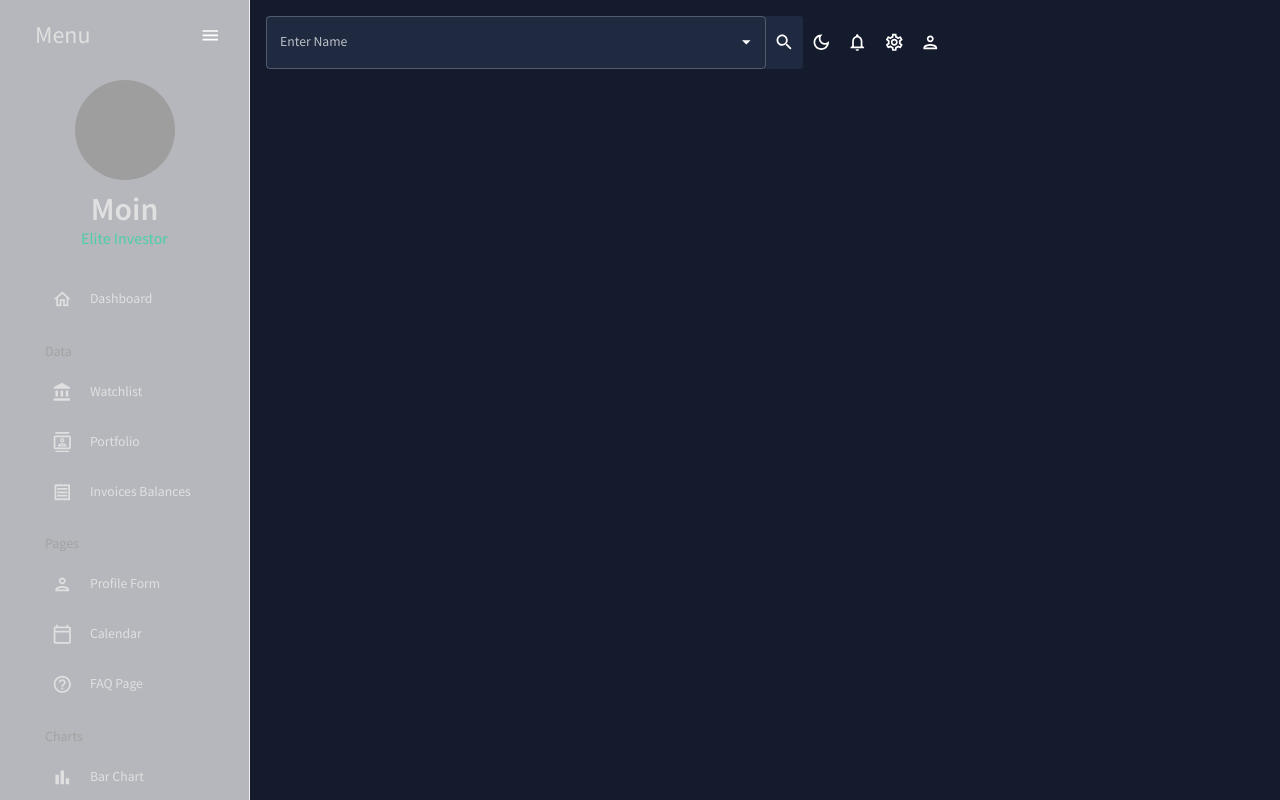
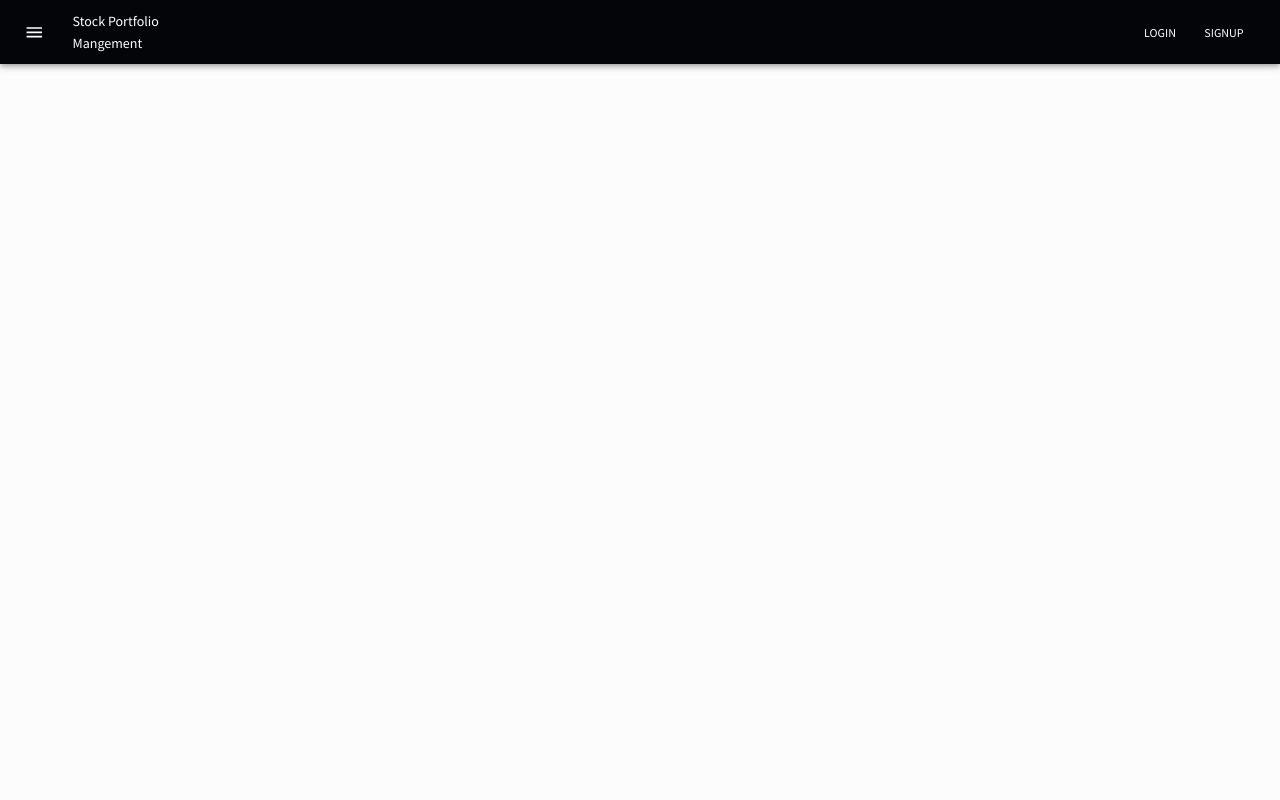
Before and after one commit to SUNIL12502/New, a React (Create React App) app: page / in a window 1280 px wide. Shown: the top 800 px of the page. Built offline with nearby package versions, Linux system fonts and the light colour scheme; grey boxes are pictures that could not be loaded.

Commit message:
Landing Page and routing changes

```diff
--- a/package.json
+++ b/package.json
@@ -5,6 +5,7 @@
   "dependencies": {
     "@emotion/react": "^11.10.5",
     "@emotion/styled": "^11.10.5",
+    "@material-ui/core": "^4.12.4",
     "@mui/icons-material": "^5.10.15",
     "@mui/material": "^5.10.15",
     "@mui/x-data-grid": "^5.17.12",
--- a/src/App.js
+++ b/src/App.js
@@ -6,7 +6,7 @@ import HamburgerMenu from "./global/HamburgerMenu";
 import Dashboard from "./scenes/dashboard";
 import Login from "./scenes/login/Login";
 import Register from "./scenes/register/Register";
-
+import LandingPage from "./global/LandingPage";
 
 function App() {
   const [theme, colorMode] = useMode();
@@ -16,15 +16,18 @@ function App() {
       <ThemeProvider theme={theme}>
         <CssBaseline/>
       <div className="app">
-        <HamburgerMenu />
+
+        {/* <HamburgerMenu /> */}
         <main className="context">
 
-          <Topbar>
-          </Topbar>
+          {/* <Topbar>
+          </Topbar> */}
           <Routes>
+            <Route path="/" element = {<LandingPage />} />
+            <Route path="/home" element = {<><Topbar className="context"/> <HamburgerMenu className="context"/></>} />
             <Route path="/dashboard" element = {<Dashboard />} />
+            <Route path="/register" element = {<Register />} />
             <Route path="/login" element = {<Login />} />
-            <Route path="/register" element = {<Register />} />
           </Routes>
         </main>
 
--- a/src/global/HamburgerMenu.jsx
+++ b/src/global/HamburgerMenu.jsx
@@ -45,7 +45,7 @@ const Item = ({ title, to, icon, selected, setSelected }) => {
 const HamburgerMenu = ()  => {
     const theme = useTheme();
   const colors = tokens(theme.palette.mode);
-  const [isCollapsed, setIsCollapsed] = useState(false);
+  const [isCollapsed, setIsCollapsed] = useState(true);
   const [selected, setSelected] = useState("Dashboard");//Represents the tab which is currently selected(Change Later)
     return (
         <Box
--- /dev/null
+++ b/src/global/LandingPage.jsx
@@ -0,0 +1,184 @@
+// const LandingPage = ()  => {
+//     return (
+//     <div>
+
+//     </div>)
+// }
+
+// export default LandingPage;
+
+// import * as React from 'react';
+// import AppBar from '@mui/material/AppBar';
+// import Button from '@mui/material/Button';
+// import CameraIcon from '@mui/icons-material/PhotoCamera';
+// import Card from '@mui/material/Card';
+// import CardActions from '@mui/material/CardActions';
+// import CardContent from '@mui/material/CardContent';
+// import CardMedia from '@mui/material/CardMedia';
+// import CssBaseline from '@mui/material/CssBaseline';
+// import Grid from '@mui/material/Grid';
+// import Stack from '@mui/material/Stack';
+// import Box from '@mui/material/Box';
+// import Toolbar from '@mui/material/Toolbar';
+// import Typography from '@mui/material/Typography';
+// import Container from '@mui/material/Container';
+// import Link from '@mui/material/Link';
+// import { createTheme, ThemeProvider } from '@mui/material/styles';
+
+// function Copyright() {
+//   return (
+//     <Typography variant="body2" color="text.secondary" align="center">
+//       {'Copyright © '}
+//       <Link color="inherit" href="https://mui.com/">
+//         Your Website
+//       </Link>{' '}
+//       {new Date().getFullYear()}
+//       {'.'}
+//     </Typography>
+//   );
+// }
+
+// // const cards = [1, 2, 3, 4, 5, 6, 7, 8, 9];
+
+// const theme = createTheme();
+
+// export default function LandingPage() {
+//   return (
+//     <ThemeProvider theme={theme}>
+//       <CssBaseline />
+//       <AppBar position="relative">
+//         <Toolbar>
+//           <CameraIcon sx={{ mr: 3 }} />
+//           <Typography variant="h6" color="inherit" noWrap>
+//             Stock Portfolio Manager
+//           </Typography>
+//         </Toolbar>
+//       </AppBar>
+//       <main>
+//         {/* Hero unit */}
+//         <Box
+//           sx={{
+//             bgcolor: 'background.paper',
+//             pt: 8,
+//             pb: 6,
+//           }}
+//         >
+//           <Container maxWidth="sm">
+//             <Typography
+//               component="h1"
+//               variant="h2"
+//               align="center"
+//               color="text.primary"
+//               gutterBottom
+//             >
+//               Album layout
+//             </Typography>
+//             <Typography variant="h5" align="center" color="text.secondary" paragraph>
+//               Something short and leading about the collection below—its contents,
+//               the creator, etc. Make it short and sweet, but not too short so folks
+//               don&apos;t simply skip over it entirely.
+//             </Typography>
+//             <Stack
+//               sx={{ pt: 4 }}
+//               direction="row"
+//               spacing={2}
+//               justifyContent="center"
+//             >
+//               <Button variant="contained">Main call to action</Button>
+//               <Button variant="outlined">Secondary action</Button>
+//             </Stack>
+//           </Container>
+//         </Box>
+
+//       </main>
+//       {/* Footer */}
+//       <Box sx={{ bgcolor: 'background.paper', p: 6 }} component="footer">
+//         <Typography variant="h6" align="center" gutterBottom>
+//           Footer
+//         </Typography>
+//         <Typography
+//           variant="subtitle1"
+//           align="center"
+//           color="text.secondary"
+//           component="p"
+//         >
+//           Something here to give the footer a purpose!
+//         </Typography>
+//         <Copyright />
+//       </Box>
+//       {/* End footer */}
+//     </ThemeProvider>
+//   );
+// }
+
+
+import * as React from 'react';
+import AppBar from '@mui/material/AppBar';
+import Box from '@mui/material/Box';
+import Toolbar from '@mui/material/Toolbar';
+import Typography from '@mui/material/Typography';
+import Button from '@mui/material/Button';
+import { useNavigate } from "react-router-dom";
+// import {
+//   Drawer,
+//   List,
+//   ListItem,
+//   ListItemText,
+// } from "@material-ui/core";
+import IconButton from '@mui/material/IconButton';
+import MenuIcon from '@mui/icons-material/Menu';
+// import { width } from '@mui/system';
+// import { useHistory } from "react-router-dom";
+// const history = useHistory();
+// function loginHandler (){
+
+
+// //   function handleClick() {
+//     // history.push("/home");
+// }
+
+export default function ButtonAppBar() {
+
+    let navigate = useNavigate();
+
+  async function loginHandler(event) {
+    event.preventDefault();
+    // await submitForm(event.target);
+    navigate("../login");
+    // replace: true will replace the current entry in
+    // the history stack instead of adding a new one.
+
+  }
+
+  async function registerHandler(event) {
+    event.preventDefault();
+    // await submitForm(event.target);
+    navigate("../register");
+    // replace: true will replace the current entry in
+    // the history stack instead of adding a new one.
+
+  }
+  return (
+    <Box sx={{width:"100vw", flexGrow: 1}}>
+      <AppBar position="static">
+        <Toolbar>
+          <IconButton
+            size="large"
+            edge="start"
+            color="inherit"
+            aria-label="menu"
+            sx={{ mr: 2 }}
+          >
+            <MenuIcon />
+          </IconButton>
+          <Typography variant="h6" component="div">
+            Stock Portfolio Mangement
+          </Typography>
+          {/* <List color="inherit" sx={{ ml: "75vw" }} to="/login">Login</List> */}
+          <Button color="inherit" sx={{ ml: "75vw" }} onClick={loginHandler}>Login</Button>
+          <Button color="inherit" onClick={registerHandler}>Signup</Button>
+        </Toolbar>
+      </AppBar>
+    </Box>
+  );
+}
--- a/src/scenes/login/Login.jsx
+++ b/src/scenes/login/Login.jsx
@@ -1,5 +1,11 @@
 const Login = ()  => {
-    return <div>Login Page</div>
+    return <div><form >
+    <label htmlFor="">Email ID</label>
+    <input type="text" />
+    <label htmlFor="">Password</label>
+    <input type="text" />
+    <button>Sign in</button>
+</form></div>
 }
 
 export default Login;
--- a/src/theme.js
+++ b/src/theme.js
@@ -204,7 +204,7 @@ export const ColorModeContext = createContext({
   });
 
 export const useMode = () => {
-    const [mode, setMode] = useState("dark");//state to store the theme/mode
+    const [mode, setMode] = useState("light");//state to store the theme/mode
 
     const colorMode = useMemo(
       () => ({
```
Also changed, not shown: 1 other file (tests, documents, lock files or other folders).
